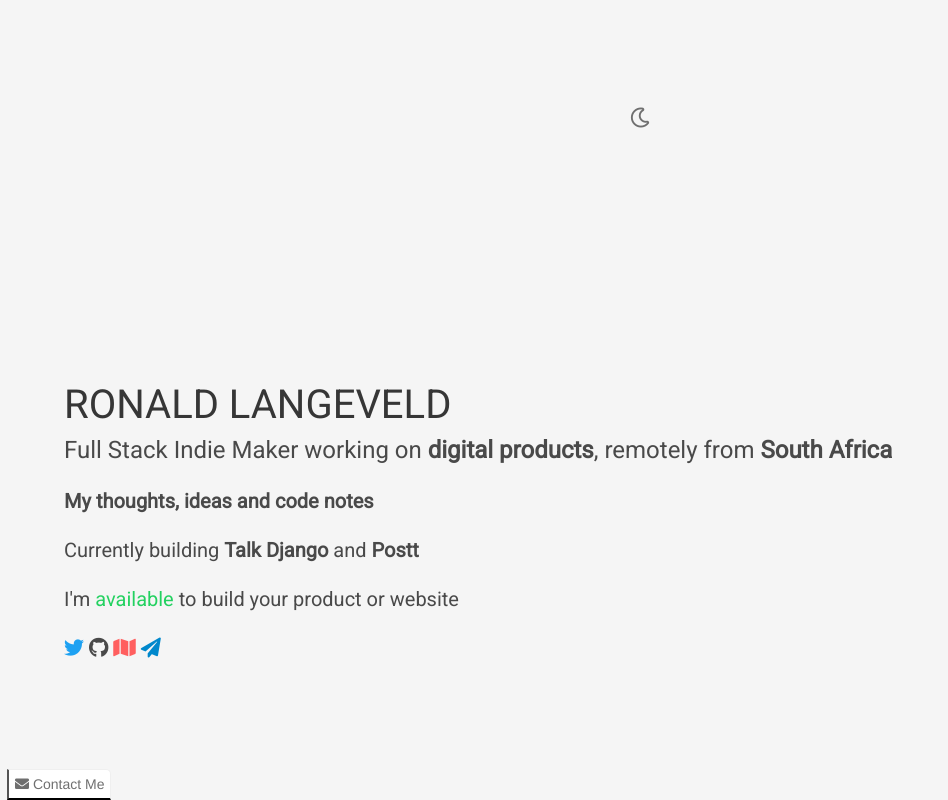
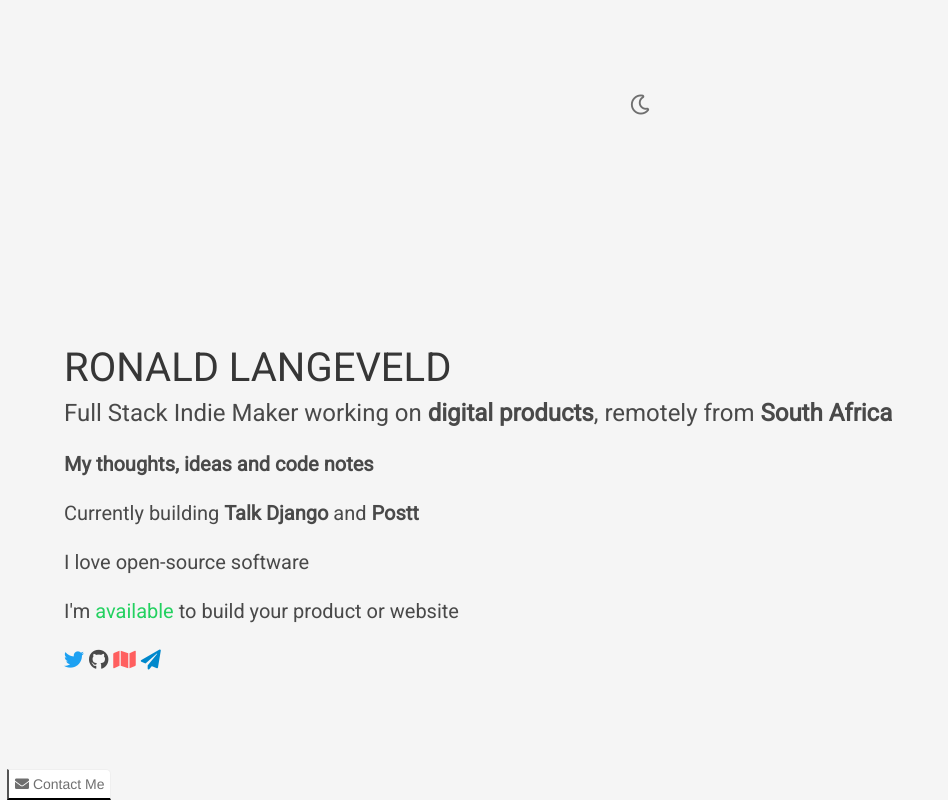
Before and after one commit to ronaldlangeveld/homepage, a Flask app: page / in a window 1280 px wide. Shown: the whole page, without its empty margins (0-948 px from the left). Run offline with Flask 2, Linux system fonts and the light colour scheme; some libraries are stand-ins or nearby versions.

Commit message:
added open-source

```diff
--- a/templates/help.html
+++ b/templates/help.html
@@ -23,7 +23,7 @@ Ronald Langeveld For Hire
             <h2 class="subtitle is-6">Python, Django, Flask, HTML, CSS, Javascript, jQuery,
               WordPress, ChartJS <br> Linux Servers, NGINX, Postgresql, MySQL, SQLite
             </h2>
-                        <h2 class="subtitle is-6">I'm pro open-source software</h2>
+
             <h2 class="subtitle is-6">Hire me at $35 / hour. To get in touch, tweet me <a href="https://twitter.com/ronaldlangeveld">@ronaldlangeveld</a> or use the contact me button below.
             </h2>
 
--- a/templates/index.html
+++ b/templates/index.html
@@ -33,6 +33,7 @@ Ronald Langeveld
               Currently building <a class="has-text-weight-bold" href="https://talkdjango.xyz" target="_blank">Talk Django</a> and <a class="has-text-weight-bold" href="https://wip.chat/products/1526" target="_blank">Postt</a>
 
               </div>
+              <h1 class="subtitle is-5">I love open-source software</h1>
 
                 <div class="subtitle is-5">
                  <a href="/hire">I'm <span class="has-text-success">available</span> to build your product or website</a>
```
